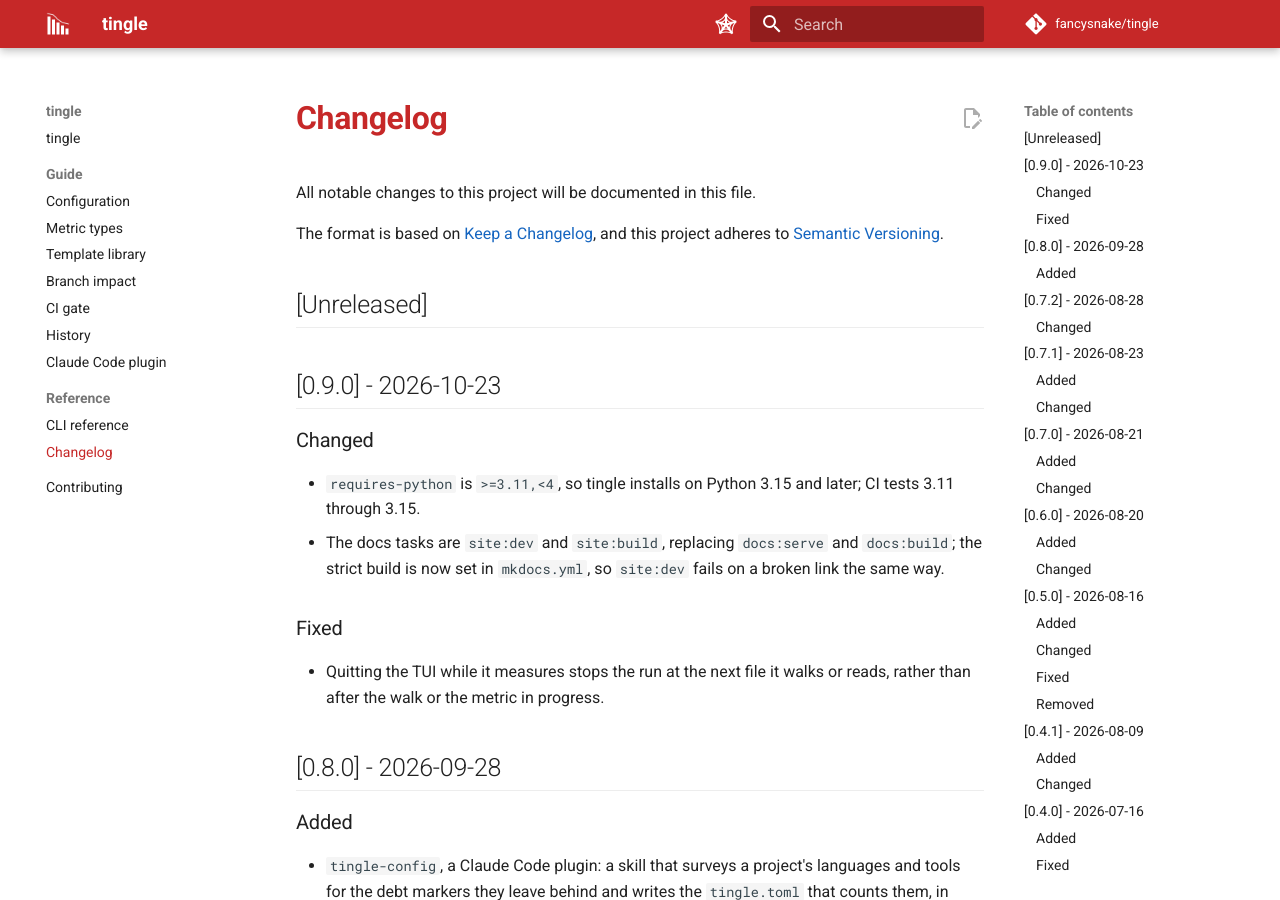
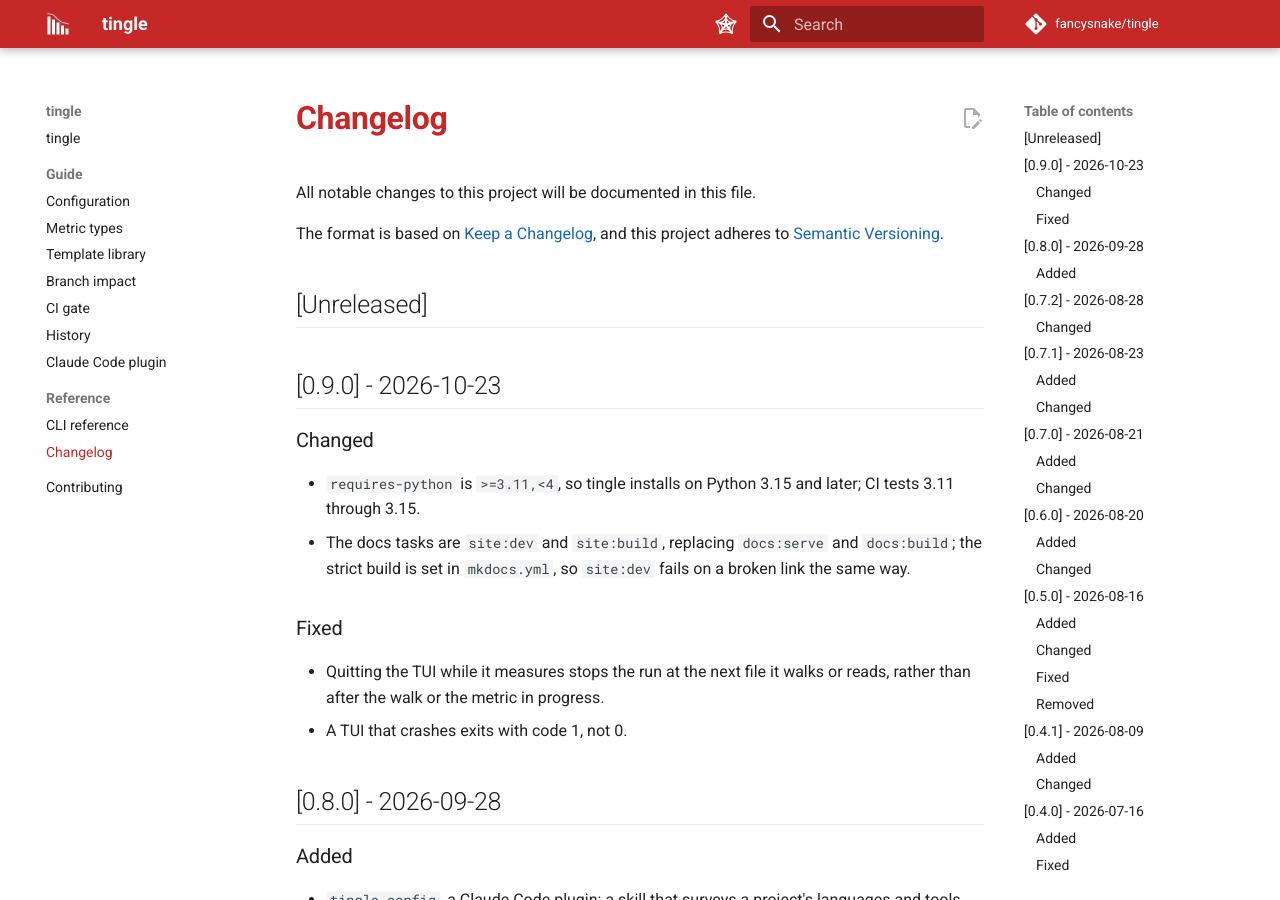
Before and after one commit to fancysnake/tingle, an MkDocs documentation site: the page built from docs/changelog.md, in a window 1280 px wide and 900 px high. Built offline with MkDocs 1.6.1 and Material for MkDocs 9.7.7, drawn with Linux system fonts in a browser that asks for light colours; comment, search, counter and statistics services are not loaded.

Commit message:
Bring the 0.9.0 release notes in line with the diff
The changelog records that a crashed TUI exits with code 1. The
contributing guide lists Python 3.15, and the history page pins the
action to v0.9.0.

Co-Authored-By: Claude Opus 5.5 (1M context) <noreply@anthropic.com>

```diff
--- a/CHANGELOG.md
+++ b/CHANGELOG.md
@@ -14,13 +14,14 @@ and this project adheres to [Semantic Versioning](https://semver.org/spec/v2.0.0
 - `requires-python` is `>=3.11,<4`, so tingle installs on Python 3.15 and
   later; CI tests 3.11 through 3.15.
 - The docs tasks are `site:dev` and `site:build`, replacing `docs:serve` and
-  `docs:build`; the strict build is now set in `mkdocs.yml`, so `site:dev`
+  `docs:build`; the strict build is set in `mkdocs.yml`, so `site:dev`
   fails on a broken link the same way.
 
 ### Fixed
 
 - Quitting the TUI while it measures stops the run at the next file it walks
   or reads, rather than after the walk or the metric in progress.
+- A TUI that crashes exits with code 1, not 0.
 
 ## [0.8.0] - 2026-09-28
 
```
Also changed, not shown: docs/contributing.md (+1 -1 lines), docs/history.md (+1 -1 lines).
